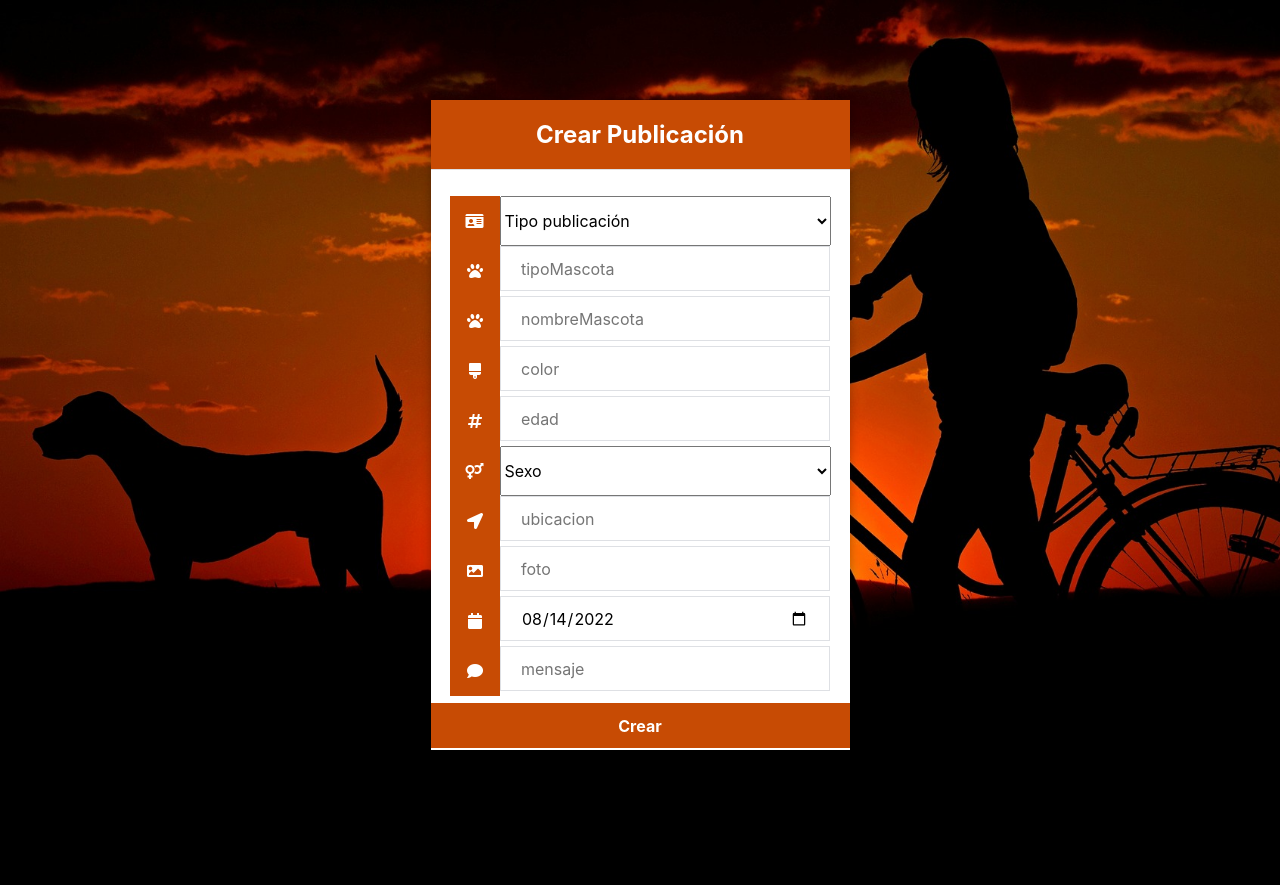
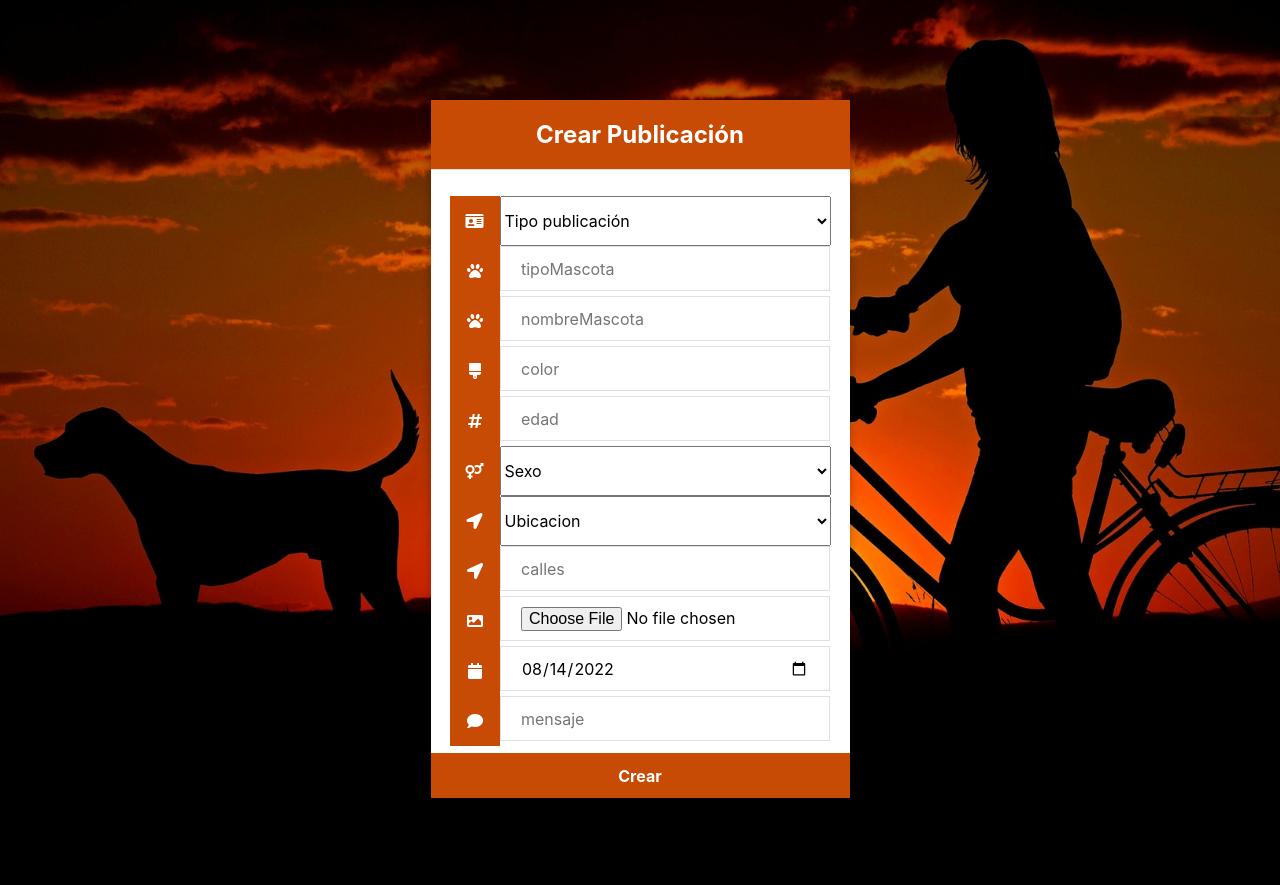
Before and after one commit to paulacarbone/MascotApp2022, a Flask app: page /publicacion in a window 1280 px wide. Before the commit the page ends 750 px from the top, so only its background shows below. Run offline with Flask 2, Linux system fonts and the light colour scheme; some libraries are stand-ins or nearby versions.

Commit message:
feat:  imputs como select , se agrega calle a bbdd

```diff
--- a/main.py
+++ b/main.py
@@ -23,12 +23,7 @@ def refreshList() :
     cursor.execute('SELECT * FROM accounts WHERE id = %s', (user['id'],))
     user = cursor.fetchone()
 
-# este metodo lo hice de prueba para traer de la bbdd todos los nombres pero a futuro traer las localidades.
-# def nombres() :
-#     cursor = mysql.connection.cursor(MySQLdb.cursors.DictCursor)
-#     cursor.execute('SELECT nombre FROM accounts')
-#     user = cursor.fetchall()
-#     print(user)
+
 
 @app.route('/', methods = ['GET', 'POST'])
 def login():
@@ -107,10 +102,12 @@ def register():
             return render_template('index.html', msg = msg)
     return render_template('register.html', error = error)
 
+
 @app.route('/publicacion', methods=['GET', 'POST'])
 def publicacion():
 
     if request.method == 'POST':
+
         global user
         tipoPublicacion = request.form['tipoPublicacion']
         tipoMascota = request.form['tipoMascota']
@@ -119,17 +116,19 @@ def publicacion():
         edad = request.form['edad']
         sexo = request.form['sexo']
         ubicacion = request.form['ubicacion']
+        calle = request.form['calle']
         foto = request.form['foto']
         fecha = request.form['fecha']
         mensaje = request.form['mensaje']
         idUsuario = user['id']
         cursor = mysql.connection.cursor(MySQLdb.cursors.DictCursor)
 
-        cursor.execute('INSERT INTO publicacion VALUES (NULL, %s, %s, %s, %s, %s, %s, %s, %s, %s, %s, %s)', (idUsuario,tipoPublicacion, tipoMascota, nombreMascota, color, edad, sexo, ubicacion, foto, fecha, mensaje))
+
+        cursor.execute('INSERT INTO publicacion VALUES (NULL, %s, %s, %s, %s, %s, %s, %s, %s, %s, %s, %s, %s)', (idUsuario,tipoPublicacion, tipoMascota, nombreMascota, color, edad, sexo, ubicacion,calle, foto, fecha, mensaje))
         mysql.connection.commit()
         msg = 'Publicación registrada correctamente!'
         return render_template('publicacion.html', msg = msg)
-    # nombres()
+
     fecha = datetime.datetime.now()
     return render_template('publicacion.html', fecha = fecha)
 
@@ -144,4 +143,4 @@ def home():
 
 
 if __name__ == "__main__":
-    app.run(port=3306, debug=True)
+    app.run(port=3307, debug=True)
--- a/static/publicacion.css
+++ b/static/publicacion.css
@@ -19,7 +19,7 @@ body {
 }
 
 .publicacion {
-    height: 650px;
+    height: 685px;
     width: 419px;
     background-color: #ffffff;
     box-shadow: 0 0 9px 0 rgba(0, 0, 0, 0.3);
--- a/templates/publicacion.html
+++ b/templates/publicacion.html
@@ -1,71 +1,133 @@
 <!DOCTYPE html>
 <html>
   <head>
-		<meta charset="utf-8">
+    <meta charset="utf-8" />
     <title>Publicacion</title>
     <link rel="shortcut icon" href="/static/images/icono.jpg" />
-		<link rel="stylesheet" href="{{ url_for('static', filename='publicacion.css') }}">
-		<link rel="stylesheet" href="https://use.fontawesome.com/releases/v5.7.1/css/all.css">
+    <link
+      rel="stylesheet"
+      href="{{ url_for('static', filename='publicacion.css') }}"
+    />
+    <link
+      rel="stylesheet"
+      href="https://use.fontawesome.com/releases/v5.7.1/css/all.css"
+    />
   </head>
   <body>
     <div class="publicacion">
       <h1>Crear Publicación</h1>
 
-			<form action="{{ url_for('publicacion') }}" method="post" autocomplete="off">
+      <form
+        action="{{ url_for('publicacion') }}"
+        method="post"
+        autocomplete="off"
+      >
         <label for="tipoPublicacion">
           <i class="fas fa-id-card"></i>
         </label>
         <select name="tipoPublicacion" id="tipoPublicacion" required>
-					<option value=""disabled selected>Tipo publicación</option>
+          <option value="" disabled selected>Tipo publicación</option>
           <option value="perdida">Perdida</option>
           <option value="encontrada">Encontrada</option>
         </select>
         <label for="tipoMascota">
           <i class="fas fa-solid fa-paw"></i>
         </label>
-				<input type="tipoMascota" name="tipoMascota" placeholder="tipoMascota" id="tipoMascota" required>
+        <input
+          type="tipoMascota"
+          name="tipoMascota"
+          placeholder="tipoMascota"
+          id="tipoMascota"
+          required
+        />
 
         <label for="nombreMascota">
           <i class="fas fa-solid fa-paw"></i>
         </label>
-				<input type="text" name="nombreMascota" placeholder="nombreMascota" id="nombreMascota" required>
+        <input
+          type="text"
+          name="nombreMascota"
+          placeholder="nombreMascota"
+          id="nombreMascota"
+          required
+        />
 
         <label for="color">
           <i class="fas fa-regular fa-brush"></i>
         </label>
-				<input type="text" name="color" placeholder="color" id="color" required>
+        <input
+          type="text"
+          name="color"
+          placeholder="color"
+          id="color"
+          required
+        />
         <label for="edad">
           <i class="fas fa-regular fa-hashtag"></i>
         </label>
-				<input type="text" name="edad" placeholder="edad" id="edad" required>
+        <input type="text" name="edad" placeholder="edad" id="edad" required />
+
         <label for="sexo">
           <i class="fas fa-regular fa-venus-mars"></i>
         </label>
         <select name="sexo">
-					<option value=""disabled selected>Sexo</option>
+          <option value="" disabled selected>Sexo</option>
           <option value="macho">Macho</option>
           <option value="hembra">Hembra</option>
         </select>
+
         <label for="ubicacion">
           <i class="fas fa-regular fa-location-arrow"></i>
         </label>
-				<input type="text" name="ubicacion" placeholder="ubicacion" id="ubicacion" required>
+        <select name="ubicacion">
+          <option value="" disabled selected>Ubicacion</option>
+          <option value="caba">C.A.B.A</option>
+          <option value="zonaNorte">GBA Zona Norte</option>
+          <option value="zonaNoroeste">GBA Zona Noroeste</option>
+          <option value="zonaOeste">GBA Zona Oeste</option>
+          <option value="zonaSudoeste">GBA Zona Sudoeste</option>
+          <option value="zonaSudeste">GBA Zona Sudeste</option>
+        </select>
+        <label for="calle">
+          <i class="fas fa-regular fa-location-arrow"></i>
+        </label>
+        <input
+          type="text"
+          name="calle"
+          placeholder="calles"
+          id="calle"
+          required
+        />
+
         <label for="foto">
           <i class="fas fa-regular fa-image"></i>
         </label>
-				<input type="text" name="foto" placeholder="foto" id="foto" required>
+	    <input
+          type="file"
+          id="foto"
+          name="foto"
+          enctype="multipart/form-data"
+        />
+
         <label for="fecha">
           <i class="fas fa-regular fa-calendar"></i>
         </label>
-				<input name="fecha" type="date" value={{fecha}} />
+        <input name="fecha" type="date" value={{fecha}} max={{fecha}} required />
+
 
         <label for="mensaje">
           <i class="fas fa-regular fa-comment"></i>
         </label>
-				<input type="text" name="mensaje" placeholder="mensaje" id="mensaje" required>
+        <input
+          type="text"
+          name="mensaje"
+          placeholder="mensaje"
+          id="mensaje"
+          required
+        />
         <div class="msg-error">{{ error }}</div>
         <div class="msg-success">{{ msg }}</div>
-				<input type="submit" value="Crear">
+        <input type="submit" value="Crear" />
       </form>
     </div>
   </body>
```
Lines whose indentation alone changed are shown as unchanged.
